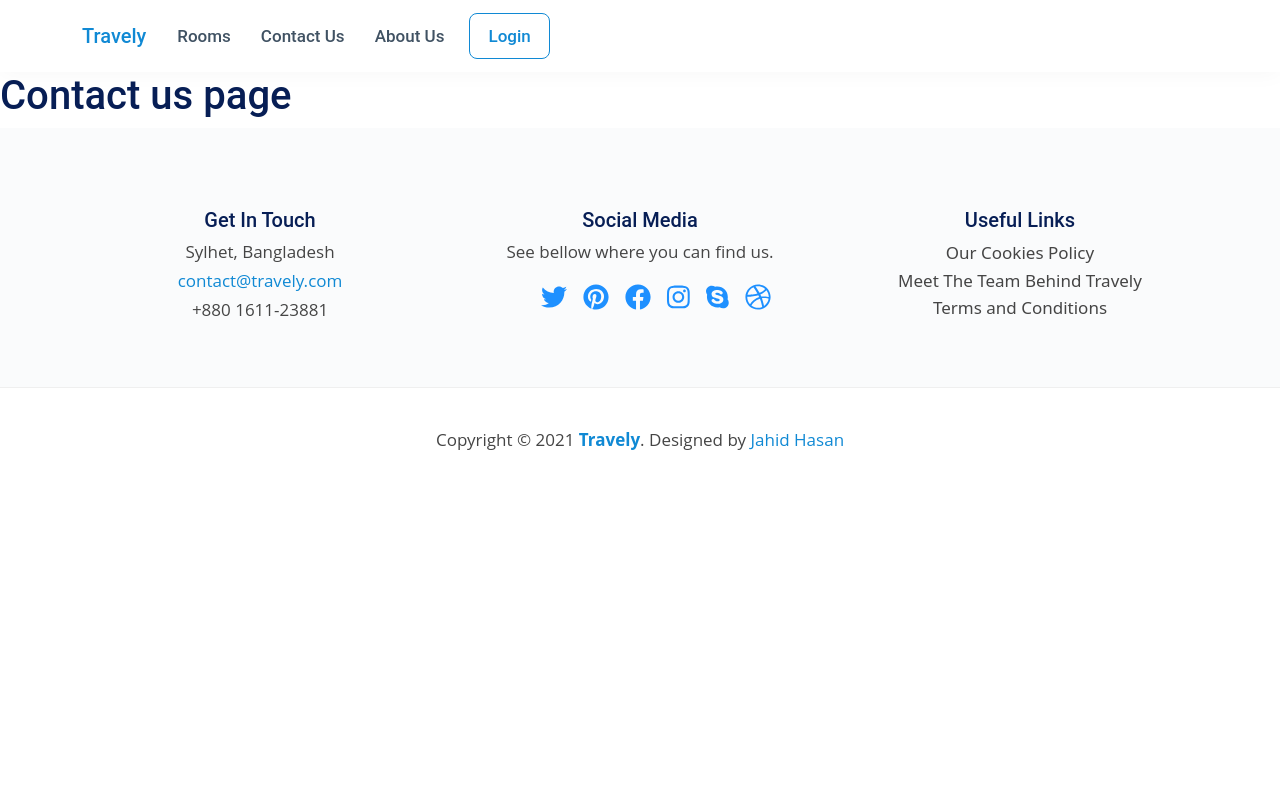
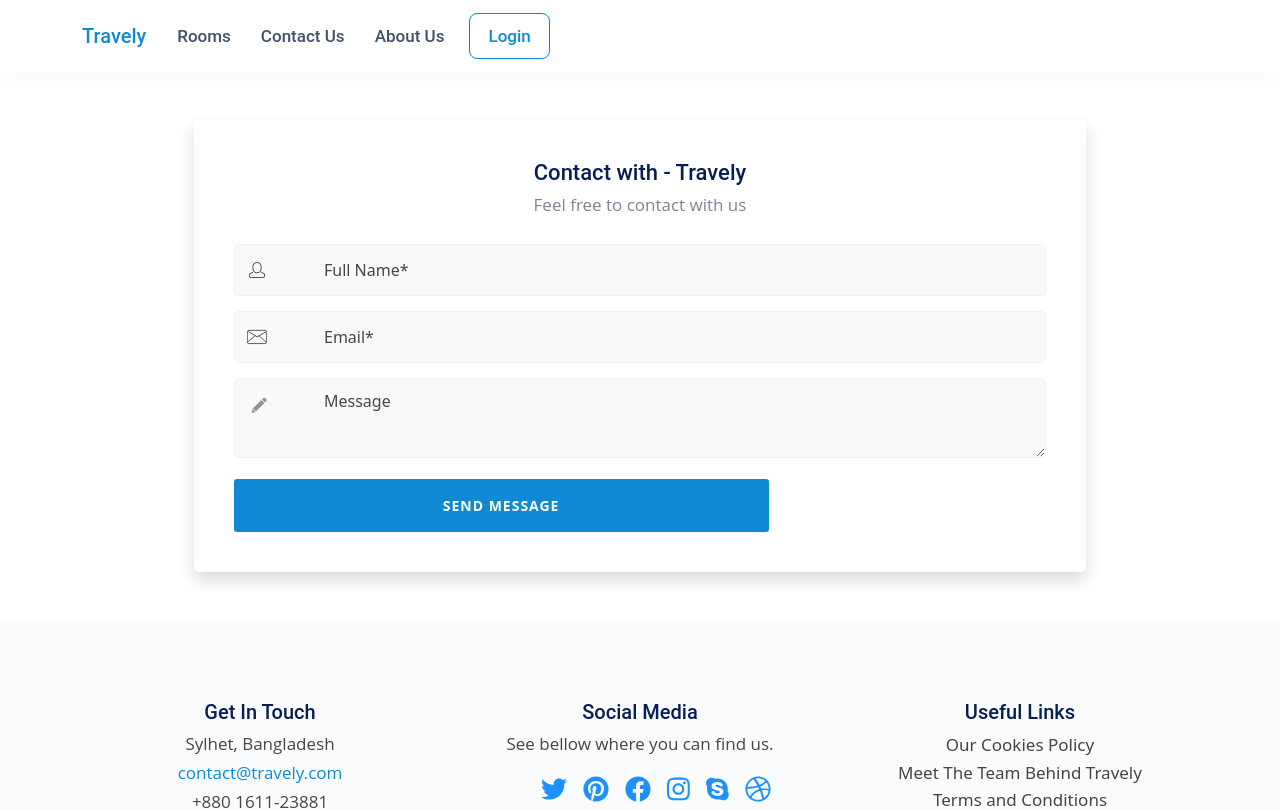
Before and after one commit to jahidorjahid/travely-client-side, a React (Create React App) app: page /contact-us in a window 1280 px wide. Shown: the top 810 px of the page. Built offline with nearby package versions, Linux system fonts and the light colour scheme; no server answers.

Commit message:
about, contact page add and change dummy text

```diff
--- a/src/components/Page/About/About.js
+++ b/src/components/Page/About/About.js
@@ -7,8 +7,30 @@ const About = () => {
   }, []);
 
   return (
-    <div>
-      <h1>about us</h1>
+    <div style={{ backgroundColor: "#f5f6f6" }} className="py-5">
+      <div className="container">
+        <div className="bg-white py-5 shadow p-3">
+          <h2>About us</h2>
+          <p>
+            There are 75,000+ reasons to join Travely—every one of our employees
+            has their own. Some of us want to explore new places. Some are here
+            to explore our own career potential. Some are curious about other
+            cultures, while others want to make a difference where they are.
+            There’s a whole world out there—and another one right here within
+            Travely. Which means that whatever keeps you climbing, you’ll
+            discover it with us.
+          </p>
+          <p>
+            About Travely Customers Your audience is our audience. The average
+            household income is $100,000+ Over 60 percent of Travely customers
+            are college graduates More than 180 million travelers fly with
+            Travely every year How You Can Reach Them Please contact our
+            partners below for more information: Travely Sky Magazine / MSP
+            Communications / +1 (612) 313-1788 Travely Sky Club® / Global Eagle
+            Entertainment / +1 (646) 400-9060
+          </p>
+        </div>
+      </div>
     </div>
   );
 };
--- a/src/components/Page/Contact/Contact.js
+++ b/src/components/Page/Contact/Contact.js
@@ -1,13 +1,83 @@
 import React, { useEffect } from "react";
+import { useForm } from "react-hook-form";
+import swal from "sweetalert";
 
 const Contact = () => {
+  const { register, handleSubmit, reset } = useForm();
   // add title for this webpage
   useEffect(() => {
     document.title = "Contact Us - Travely";
   }, []);
+
+  const onSubmit = (data) => {
+    data.subject = "Contact from Travely";
+    data.to = "contact@travely.com";
+    swal(JSON.stringify(data, null, "\t"));
+    // do reset the form
+    reset();
+  };
+
   return (
     <div>
-      <h1>Contact us page</h1>
+      <div className="container">
+        <div className="my-5">
+          <div
+            className="react-form-wrapper bounceIn shadow"
+            data-wow-delay="0.5s"
+            style={{
+              visibility: "visible",
+              animationDelay: "0.5s",
+              animationName: "bounceIn",
+              maxWidth: "80%",
+              margin: "0 auto",
+            }}
+          >
+            <div className="text-center">
+              <h3>Contact with - Travely</h3>
+
+              <p>Feel free to contact with us</p>
+            </div>
+
+            {/* begin form*/}
+            <div>
+              <form
+                onSubmit={handleSubmit(onSubmit)}
+                id="react-form"
+                className="react-form react"
+              >
+                <input
+                  className="react-input name-input white-input"
+                  placeholder="Full Name*"
+                  type="text"
+                  {...register("name", { required: true })}
+                />
+                <input
+                  className="react-input name-email white-input"
+                  placeholder="Email*"
+                  type="email"
+                  {...register("from", { required: true })}
+                />
+
+                <textarea
+                  className="react-input white-input"
+                  rows="5"
+                  cols="20"
+                  placeholder="Message"
+                  {...register("body", { required: true })}
+                ></textarea>
+
+                <input
+                  value="Send Message"
+                  className="react-submit mx-auto"
+                  type="submit"
+                />
+              </form>
+              {/* end add room form */}
+            </div>
+            {/* end form*/}
+          </div>
+        </div>
+      </div>
     </div>
   );
 };
--- a/src/components/Page/Home/Home.js
+++ b/src/components/Page/Home/Home.js
@@ -1,3 +1,5 @@
+import { faCircle } from "@fortawesome/free-regular-svg-icons";
+import { FontAwesomeIcon } from "@fortawesome/react-fontawesome";
 import axios from "axios";
 import React, { useState, useEffect } from "react";
 import Room from "../Rooms/Room/Room";
@@ -27,29 +29,28 @@ const Home = () => {
           <div className="row">
             {/* begin col-md-5*/}
             <div className="col-md-6">
-              <h1 className="padding-top-150">Welcome To Our Clinic</h1>
+              <h1 className="padding-top-150">Welcome To Our Travelian</h1>
 
               <p className="hero-text">
-                Curabitur quam etsum lacus netum netsum nulatsum etsimunas
-                vitaemis etsum varius netsum. Tendis tempor ante acu ipsum
-                finibus atimus etims.
+                Traveling Improves Your Health. From cutting down on stress, to
+                lowering your chances of developing a heart disease, the health
+                benefits of traveling are huge.
               </p>
 
               {/* begin home-benefits */}
               <ul className="home-benefits">
                 <li>
-                  <i className="fas fa-check-circle"></i>Tendis tempor ante acu
-                  ipsum finibus.
+                  <FontAwesomeIcon icon={faCircle} /> Where the journey begins!
                 </li>
 
                 <li>
-                  <i className="fas fa-check-circle"></i>Atimus etims urnatis
-                  quisle ratione netis.
+                  <FontAwesomeIcon icon={faCircle} /> To the world of an
+                  incredible vacation
                 </li>
 
                 <li>
-                  <i className="fas fa-check-circle"></i>Ratione lorem nets et
-                  sequi tempor.
+                  <FontAwesomeIcon icon={faCircle} /> Traveling opens door to
+                  creating memories
                 </li>
               </ul>
               {/* end home-benefits */}
@@ -72,9 +73,9 @@ const Home = () => {
                   animationName: "bounceIn",
                 }}
               >
-                <h3>Make An Appointment</h3>
+                <h3>Contact Travely</h3>
 
-                <p>Velis demo enim quia tempor magnet.</p>
+                <p>Let us book your tour 👌.</p>
 
                 {/* begin form*/}
                 <div>
@@ -88,7 +89,7 @@ const Home = () => {
                       className="react-input name-input white-input"
                       required=""
                       name="react_names"
-                      placeholder="Company Name*"
+                      placeholder="Your Name*"
                       type="text"
                     />
 
@@ -109,7 +110,7 @@ const Home = () => {
                     ></textarea>
 
                     <input
-                      value="Make An Appointment Today"
+                      value="Make A Book"
                       className="react-submit"
                       type="submit"
                     />
@@ -152,7 +153,7 @@ const Home = () => {
 
               <h5 className="white-text">Phone Number</h5>
 
-              <p className="white-text">+44 021 567 890</p>
+              <p className="white-text">+88 01611-23881</p>
             </div>
             {/*end col-md-3 */}
 
@@ -164,7 +165,7 @@ const Home = () => {
 
               <h5 className="white-text">Email Address</h5>
 
-              <p className="white-text">medical@contact.com</p>
+              <p className="white-text">contact@travely.com</p>
             </div>
             {/*end col-md-3 */}
 
@@ -176,7 +177,7 @@ const Home = () => {
 
               <h5 className="white-text">Our Location</h5>
 
-              <p className="white-text">123, Main Street, London</p>
+              <p className="white-text">Sylhet, Bangladesh</p>
             </div>
             {/*end col-md-3 */}
           </div>
@@ -195,7 +196,8 @@ const Home = () => {
               <h2 className="section-title">Discover Our Services</h2>
 
               <p className="section-subtitle">
-                Quis autem velis ets reprehender net etid quiste voluptate.
+                Let us transport you with our highly affordable and reliable
+                holiday packages
               </p>
             </div>
             {/*end col-md-12 */}
@@ -233,11 +235,11 @@ const Home = () => {
             {/*begin col-md-12*/}
             <div className="col-md-12 text-center padding-bottom-10">
               <h3 className="section-title white-text">
-                Ready to react with our clinic?
+                Ready to go with our place?
               </h3>
 
               <p className="section-subtitle white margin-bottom-30">
-                Quis autem velis ets reprehender net etid quiste voluptate.
+                You don’t choose where you go, the journey chooses you
               </p>
 
               <a href="/" className="btn-white scrool">
```
